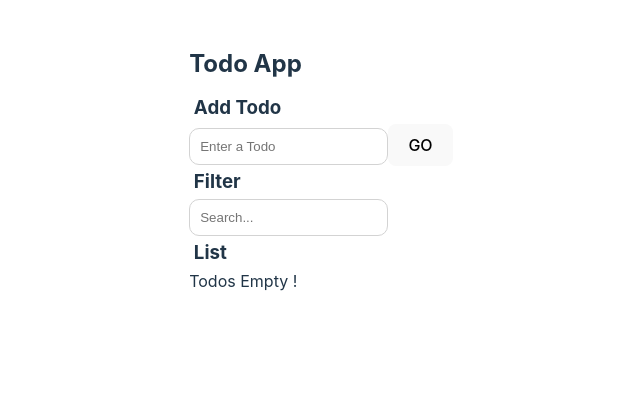
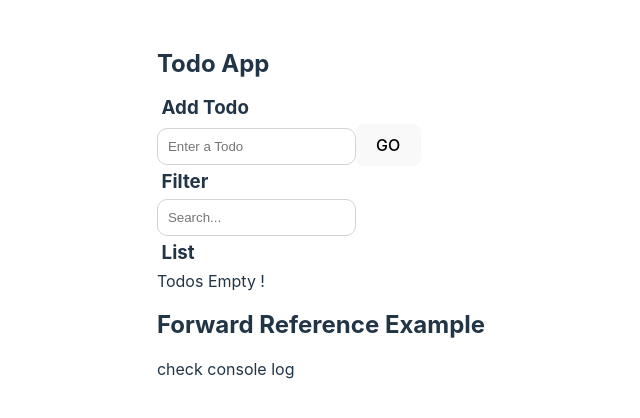
Before and after one commit to Samlogy/react-ts-learning, a React (Vite) app: page / in a window 1280 px wide. Shown: the top 418 px of the page, without its empty margins (319-959 px from the left). Built offline with nearby package versions, Linux system fonts and the light colour scheme.

Commit message:
add: forward ref example

```diff
--- a/src/App.tsx
+++ b/src/App.tsx
@@ -2,11 +2,13 @@ import "./App.css";
 import DisplayUsers from "./components/DisplayUsers";
 import Count from "./components/Count";
 import TodoApp from "./components/TodoApp";
+import ForwardRef from "./components/ForwardRef";
 import UseRefCpt from "./components/UseRefCpt";
 import UseEffectCpt from "./components/UseEffectCpt";
 import UseReducerCpt from "./components/UseReducerCpt";
 import UseContextCpt from "./components/UseContextCpt";
 import CustomHookCpt from "./components/CustomHookCpt";
+import { useRef } from "react";
 
 export type typeTodo = {
   userId: number;
@@ -16,6 +18,7 @@ export type typeTodo = {
 };
 
 export default function App() {
+  const count = useRef<number>(1);
   return (
     <div className="App">
       {/* <Count /> */}
@@ -26,6 +29,7 @@ export default function App() {
       {/* <UseReducerCpt /> */}
       {/* <UseContextCpt /> */}
       {/* <CustomHookCpt /> */}
+      <ForwardRef parentRef={count} />
     </div>
   );
 }
--- /dev/null
+++ b/src/components/ForwardRef.tsx
@@ -0,0 +1,14 @@
+import React from "react";
+
+// forward a ref to from parent cpt --> child cpt
+function ForwardRef({ parentRef }: { parentRef: any }) {
+  console.log("parent ref: ", parentRef);
+  return (
+    <div>
+      <h2> Forward Reference Example </h2>
+      <p> check console log </p>
+    </div>
+  );
+}
+
+export default React.forwardRef(ForwardRef);
```
